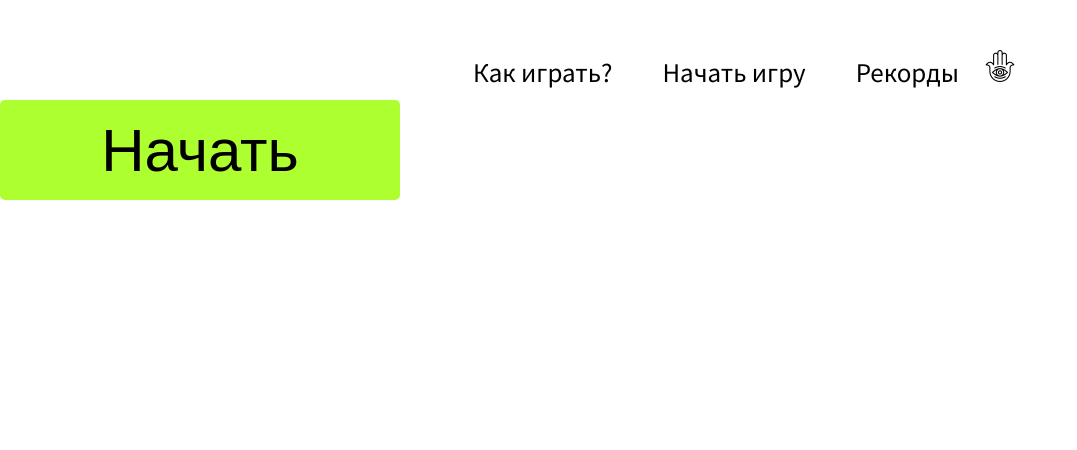
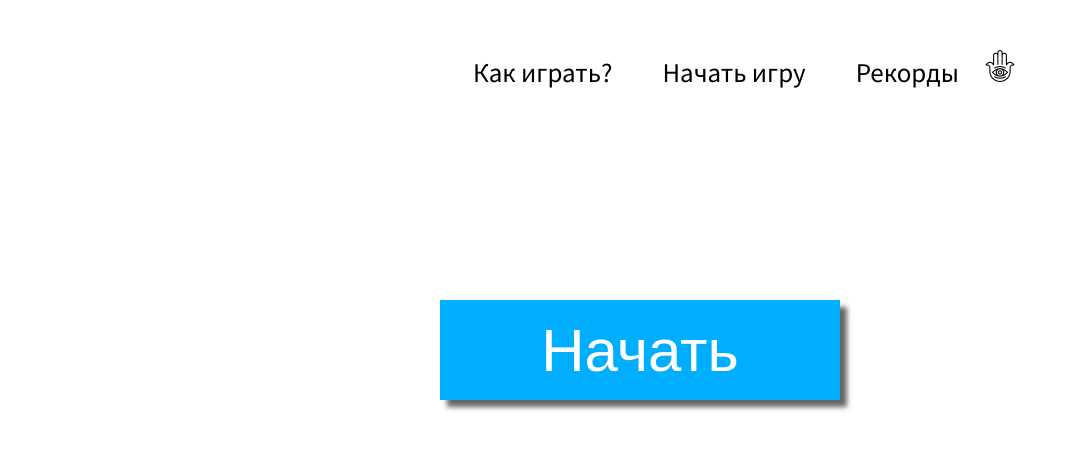
Before and after one commit to karjicoh987/mathgameonreact, a React (Create React App) app: page / in a window 1280 px wide. Shown: the top 450 px of the page, without its empty margins (0-1077 px from the left). Built offline with nearby package versions, Linux system fonts and the light colour scheme.

Commit message:
conditional render

```diff
--- a/src/App.css
+++ b/src/App.css
@@ -2,8 +2,14 @@
     height: 100px;
     width:400px;
     font-size: 60px;
-    background-color: greenyellow;
+    background-color:rgb(0, 174, 255);
+    box-shadow: 7px 7px 5px rgba(0,0,0,0.6);
+    color:#ffffff;
     border:none;
-    border-radius: 5px;
     cursor: pointer;
 }
+.button-container{
+    margin-top:200px;
+    display: flex;
+    justify-content: center;
+}
--- a/src/App.js
+++ b/src/App.js
@@ -19,9 +19,16 @@ class App extends Component{
     return(
       <div>
         <Header/>
-        <button className ="button-start" onClick = {this.GameStart}>Начать</button>
+
         {this.state.GameOn?
-          <ExpCard />:null
+          <ExpCard />:
+          <div className = "button-container">
+           <input
+              className = "button-start"
+              type = "button"
+              value = "Начать"
+              onClick = {this.GameStart} />
+        </div>
         }
       </div>
     )
--- a/src/components/exp/Exp.js
+++ b/src/components/exp/Exp.js
@@ -5,7 +5,7 @@ class Exp extends Component{
     render(){
         return(
             <div className = "exp-text">
-                {this.props.GenExp + "= ?"}
+                {this.props.GenExp + " = ?"}
             </div>
         )
     }
--- a/src/components/exp/ExpCard.js
+++ b/src/components/exp/ExpCard.js
@@ -27,8 +27,9 @@ class ExpCard extends Component{
     GenExp(){
         return Math.floor(Math.random() * Math.floor(100)) + " + " + Math.floor(Math.random() * Math.floor(100))
     }
+
     GameChanger(){
-        let response = eval(this.state.exp)
+        let response = eval(this.state.exp) //Придумать чем заменить
         if (this.state.value == response){
             this.setState(prevState =>{
                return {
--- a/src/components/exp/Point.js
+++ b/src/components/exp/Point.js
@@ -5,7 +5,7 @@ class Point extends Component{
     render(){
         return(
             <div>
-                <h3>{this.props.point}</h3>
+                <h3>Количество набранных очков: {this.props.point}</h3>
             </div>
         )
 
```
